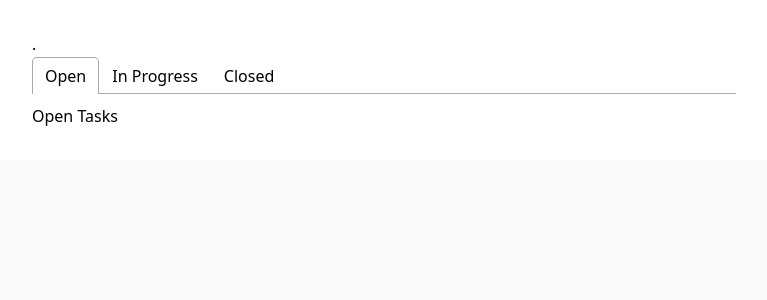
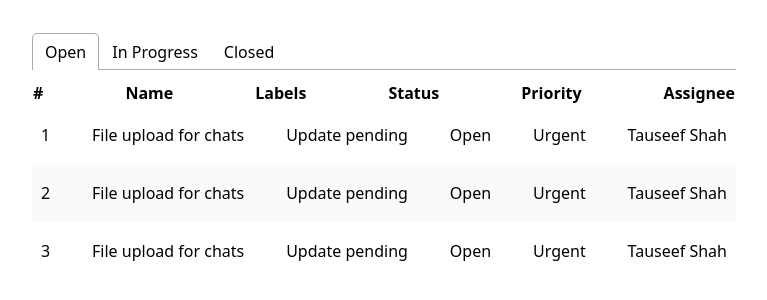
Before and after one commit to tauseefsshah/sdm-taskboard, a Next.js app: page / in a window 1280 px wide. Shown: the top 300 px of the page, without its empty margins (256-1023 px from the left). Built offline with nearby package versions, Linux system fonts and the light colour scheme.

Commit message:
CREATE - Tasks

```diff
--- a/pages/index.js
+++ b/pages/index.js
@@ -15,11 +15,52 @@ const geistMono = localFont({
 });
 
 export default function Home() {
+  const tasks = [
+    {
+      id: 1,
+      assignee: "Tauseef Shah",
+      name: "File upload for chats",
+      labels: [
+        "Update pending"
+      ],
+      status: "Open",
+      created_at: "2023-11-22T13:10:13.649Z",
+      updated_at: "2023-11-22T13:10:13.649Z",
+      due_at: "2023-11-22T13:10:13.649Z",
+      priority: "Urgent"
+    },
+    {
+      id: 2,
+      assignee: "Tauseef Shah",
+      name: "File upload for chats",
+      labels: [
+        "Update pending"
+      ],
+      status: "Open",
+      created_at: "2023-11-22T13:10:13.649Z",
+      updated_at: "2023-11-22T13:10:13.649Z",
+      due_at: "2023-11-22T13:10:13.649Z",
+      priority: "Urgent"
+    },
+    {
+      id: 3,
+      assignee: "Tauseef Shah",
+      name: "File upload for chats",
+      labels: [
+        "Update pending"
+      ],
+      status: "Open",
+      created_at: "2023-11-22T13:10:13.649Z",
+      updated_at: "2023-11-22T13:10:13.649Z",
+      due_at: "2023-11-22T13:10:13.649Z",
+      priority: "Urgent"
+    },
+  ];
+
   return (
     <main
       className={`${geistSans.variable} ${geistMono.variable} mx-auto p-8 bg-white`}
     >
-      <p>.</p>
       <Tabs>
         <TabList>
           <Tab>Open</Tab>
@@ -28,7 +69,30 @@ export default function Home() {
         </TabList>
 
         <TabPanel>
-          <h2>Open Tasks</h2>
+          <table className="w-full">
+            <thead>
+              <tr className="flex gap-2 justify-between items-center">
+                <th>#</th>
+                <th>Name</th>
+                <th>Labels</th>
+                <th>Status</th>
+                <th>Priority</th>
+                <th>Assignee</th>
+              </tr>
+            </thead>
+            <tbody>
+              {tasks.map(task => (
+                <tr key={task.id} className="flex gap-2 justify-between items-center even:bg-gray-50 px-2 py-4">
+                  <td>{task.id}</td>
+                  <td>{task.name}</td>
+                  <td>{task.labels[0]}</td>
+                  <td>{task.status}</td>
+                  <td>{task.priority}</td>
+                  <td>{task.assignee}</td>
+                </tr>
+              ))}
+            </tbody>
+          </table>
         </TabPanel>
         <TabPanel>
           <h2>In Progress Tasks</h2>
```
